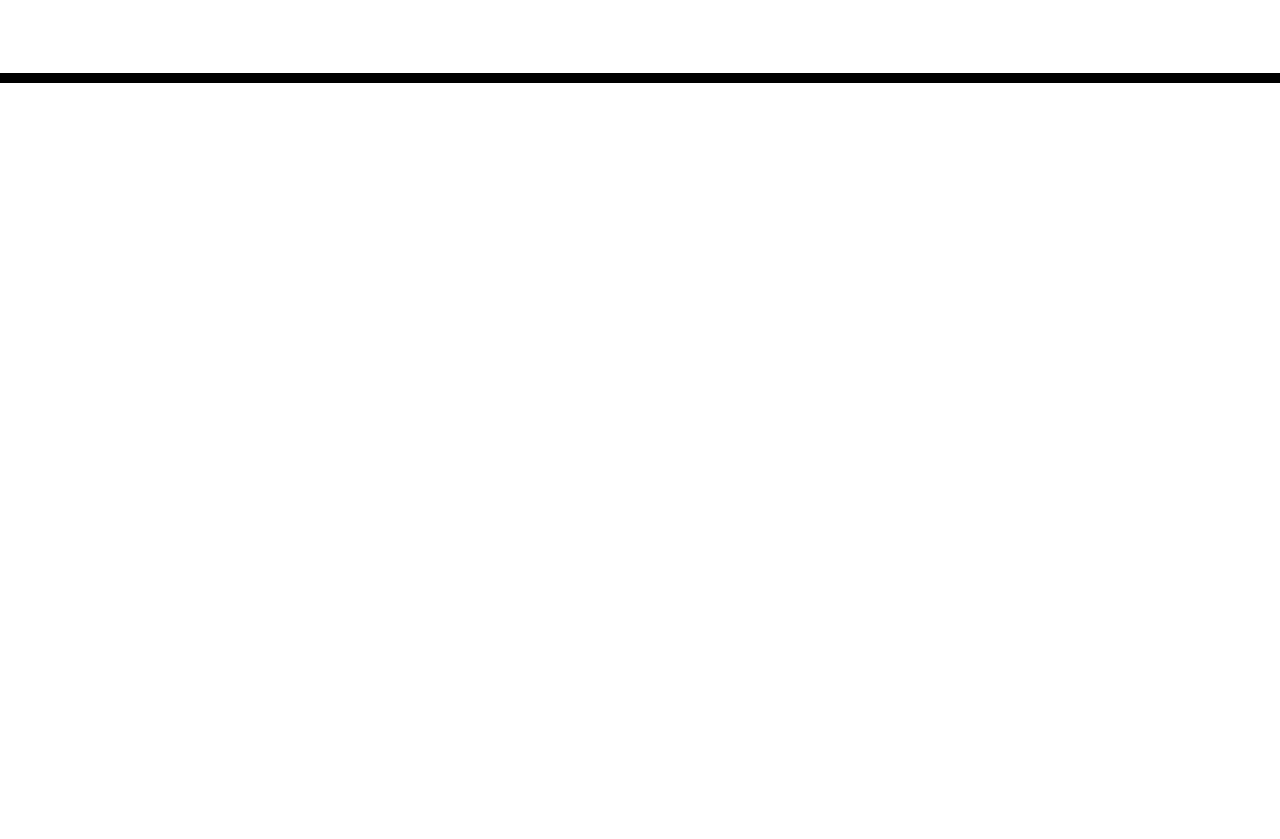
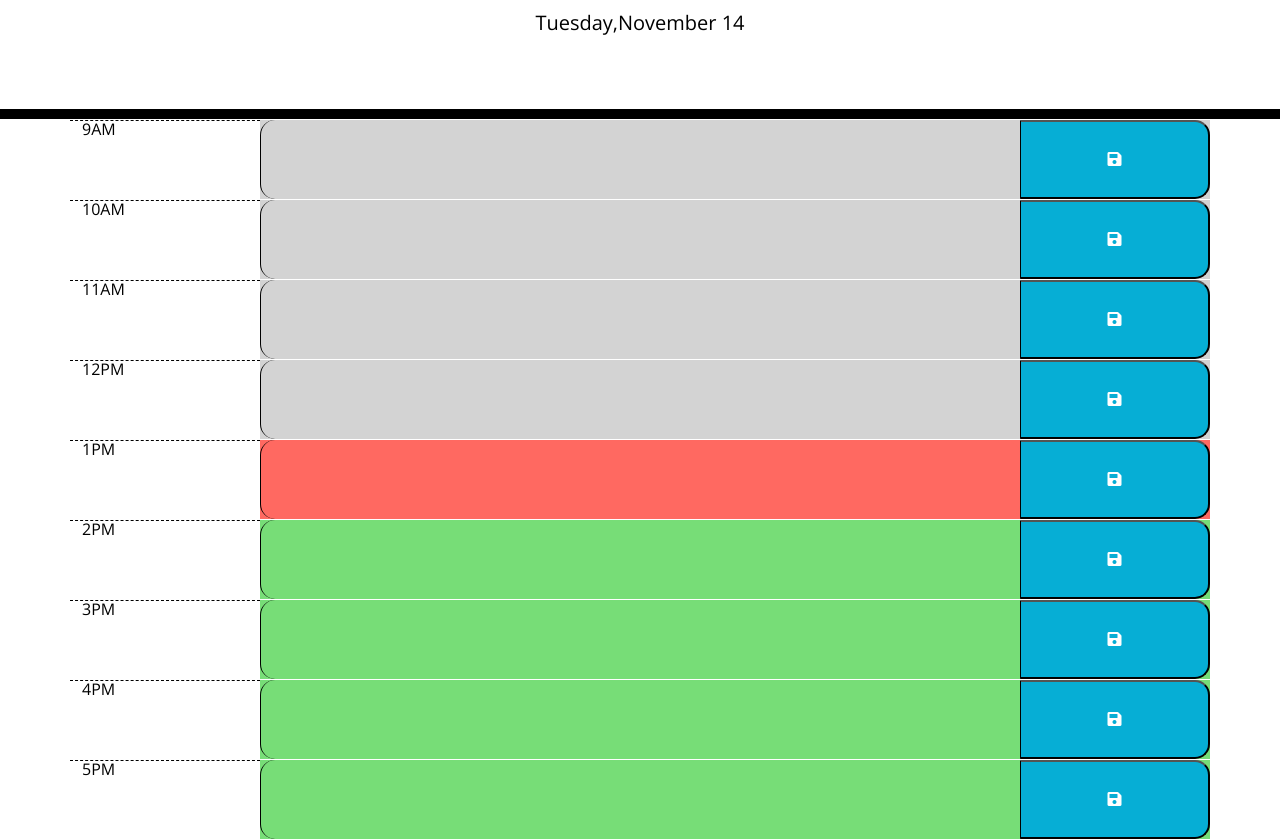
Before and after one commit to odunsikazeem/Daily-Planner-App, a plain HTML site: page index.html in a window 1280 px wide. Shown: the part 168-1007 px from the top of the page. Before the commit the page ends 800 px from the top, so only its background shows below. Drawn offline with nearby package versions, Linux system fonts and the light colour scheme; files that its build step writes are made by us from their sources.

Commit message:
updated javaScript & html

```diff
--- a/index.html
+++ b/index.html
@@ -20,7 +20,7 @@
       href="https://fonts.googleapis.com/css?family=Open+Sans&display=swap"
       rel="stylesheet"
     />
-    <link rel="stylesheet" href="style.css" />
+    <link rel="stylesheet" href="./starter/style.css" />
     <title>Work Day Scheduler</title>
   </head>
 
@@ -30,11 +30,59 @@
       <p class="lead">A simple calendar app for scheduling your work day</p>
       <p id="currentDay" class="lead"></p>
     </header>
+    <div class="response"></div>
     <div class="container">
       <!-- Timeblocks go here -->
-    </div>
+      <div id="hour-09" class="row my-row" data-hour="09">
+        <div class="col-md-2 hour"><span id="09">9AM</span></div>
+        <textarea class="col-md-8 time-block description"></textarea>
+        <button class="col-md-2 saveBtn"><i class="fas fa-save"></i></button>
+      </div>
+      <div id="hour-10" class="row my-row" data-hour="10">
+        <div class="col-md-2 hour"><span id="10"></span>10AM</span></div>
+        <textarea class="col-md-8 time-block description"></textarea>
+        <button class="col-md-2 saveBtn"><i class="fas fa-save"></i></button>
+      </div>
+      <div id="hour-11" class="row my-row" data-hour="11" >
+        <div class="col-md-2 hour"><span id="11">11AM</span></div>
+        <textarea class="col-md-8 time-block description"></textarea>
+        <button class="col-md-2 saveBtn"><i class="fas fa-save"></i></button>
+      </div>
+      <div id="hour-12" class="row my-row" data-hour="12">
+        <div class="col-md-2 hour"><span id="12">12PM</span></div>
+        <textarea class="col-md-8 time-block description"></textarea>
+        <button class="col-md-2 saveBtn"><i class="fas fa-save"></i></button>
+      </div>
+      <div id="hour-13" class="row my-row" data-hour="13">
+        <div class="col-md-2 hour"><span id="13">1PM</span></div>
+        <textarea class="col-md-8 time-block description"></textarea>
+        <button class="col-md-2 saveBtn"><i class="fas fa-save"></i></button>
+      </div>
+      <div id="hour-14" class="row my-row" data-hour="14">
+        <div class="col-md-2 hour"><span id="14">2PM</span></div>
+        <textarea class="col-md-8 time-block description"></textarea>
+        <button class="col-md-2 saveBtn"><i class="fas fa-save"></i></button>
+      </div>
+      <div id="hour-15" class="row my-row" data-hour="15">
+        <div class="col-md-2 hour"><span id="15">3PM</span></div>
+        <textarea class="col-md-8 time-block description"></textarea>
+        <button class="col-md-2 saveBtn"><i class="fas fa-save"></i></button>
+      </div>
+      <div id="hour-16" class="row my-row" data-hour="16">
+        <div class="col-md-2 hour"><span id="16">4PM</span></div>
+        <textarea class="col-md-8 time-block description"></textarea>
+        <button class="col-md-2 saveBtn"><i class="fas fa-save"></i></button>
+      </div>
+      <div id="hour-17" class="row my-row" data-hour="17">
+        <div class="col-md-2 hour"><span id="17">5PM</span></div>
+        <textarea class="col-md-8 time-block description"></textarea>
+        <button class="col-md-2 saveBtn"><i class="fas fa-save"></i></button>
+      </div>
+
+   </div>
 
     <script src="https://cdnjs.cloudflare.com/ajax/libs/jquery/3.2.1/jquery.min.js"></script>
     <script src="https://cdn.jsdelivr.net/npm/dayjs@1/dayjs.min.js"></script>
+    <script src="script.js"></script>
   </body>
 </html>
--- /dev/null
+++ b/script.js
@@ -0,0 +1,43 @@
+
+$(document).ready(function() {
+
+var today = dayjs();
+var now = today.format("dddd,MMMM D");
+$("#currentDay").text(now);
+ var currentHour = today.format("HH");
+ $(".my-row").each(function() {
+    var myRow = $(this).data("hour");
+    if (currentHour == myRow) {
+        $(this).addClass("present");
+        $(this).children(".description").addClass("present");
+    } else if (currentHour < myRow) {
+        $(this).removeClass("present");
+        $(this).addClass("future");
+    } else if (currentHour > myRow) {
+        $(this).removeClass("future");
+        $(this).addClass("past");
+    }
+ })
+
+ $(".saveBtn").click(function (event) {
+    event.preventDefault();
+    var time = $(this).parent().data("hour");
+    var value = $(this).siblings(".time-block").val();
+    $(".response").text("Appointment added to Local Storage");
+    setTimeout(() => {
+    $(".response").text("");
+    }, 5000);
+    localStorage.setItem(time,value);
+});
+
+$("#hour-09 .time-block").val(localStorage.getItem("09"));
+$("#hour-10 .time-block").val(localStorage.getItem("10"));
+$("#hour-11 .time-block").val(localStorage.getItem("11"));
+$("#hour-12 .time-block").val(localStorage.getItem("12"));
+$("#hour-13 .time-block").val(localStorage.getItem("13"));
+$("#hour-14 .time-block").val(localStorage.getItem("14"));
+$("#hour-15 .time-block").val(localStorage.getItem("15"));
+$("#hour-16 .time-block").val(localStorage.getItem("16"));
+$("#hour-17 .time-block").val(localStorage.getItem("17"));
+
+});
--- a/starter/style.css
+++ b/starter/style.css
@@ -70,3 +70,7 @@ header {
   font-size: 20px;
   transition: all 0.3s ease-in-out;
 }
+
+.response {
+  text-align: center;
+}
```
Also changed, not shown: 1 other file.
